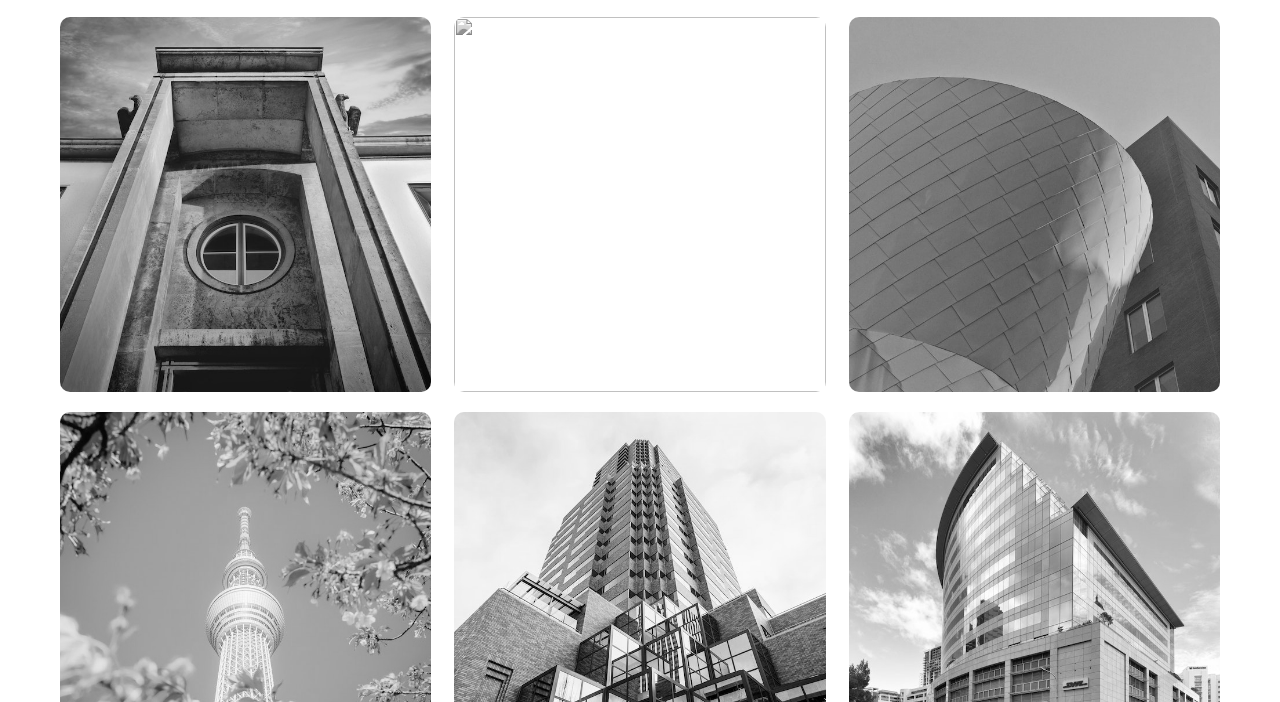
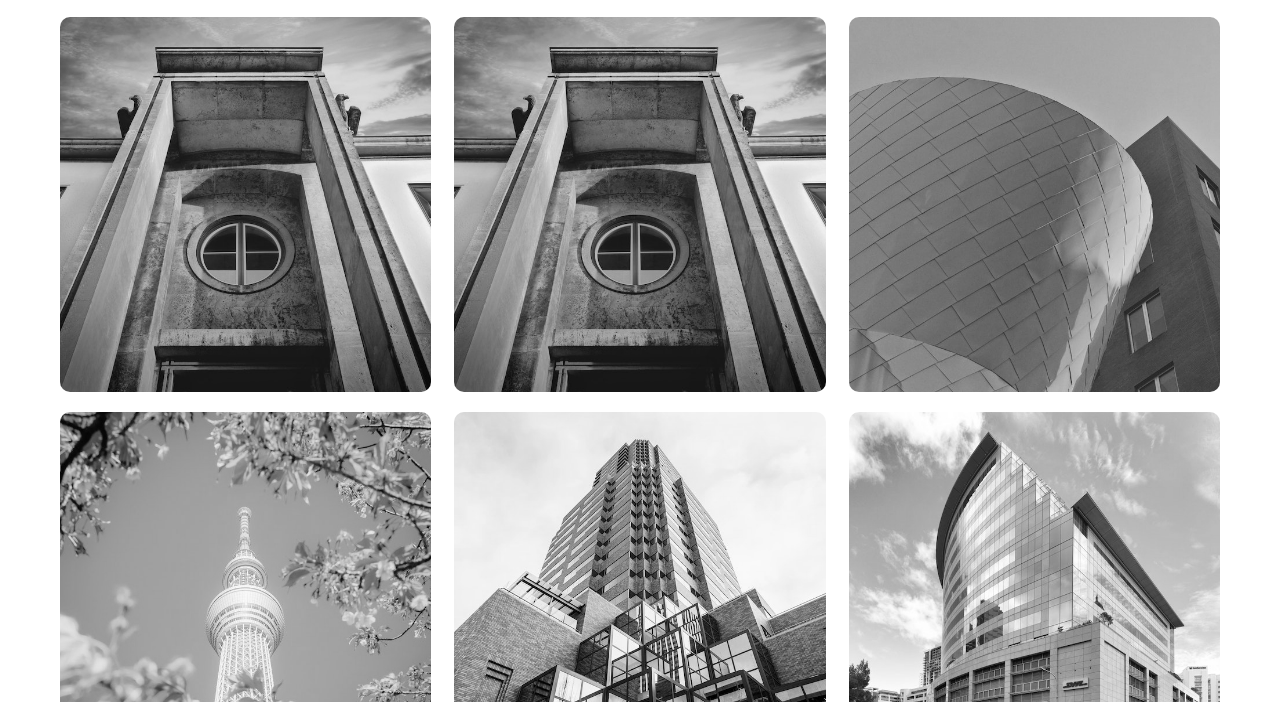
Before and after one commit to harshraja45/gallery_images, a plain HTML site: page index.html in a window 1280 px wide. Shown: the part 98-800 px from the top of the page. Drawn offline with Linux system fonts and the light colour scheme; files whose address does not match are found by name.

Commit message:
Update index.html

```diff
--- a/index.html
+++ b/index.html
@@ -16,7 +16,7 @@
         <figcaption id="cap">image1</figcaption>
         </figure>
         <figure class="card">
-        <img src="image2.jpeg" id="img1">
+        <img src="images/image2.jpeg" id="img1">
          <figcaption>image2</figcaption>
         </figure>
  <figure class="card">
@@ -66,4 +66,5 @@
     </div>
  </div>
 </body>
+
 </html>
```
